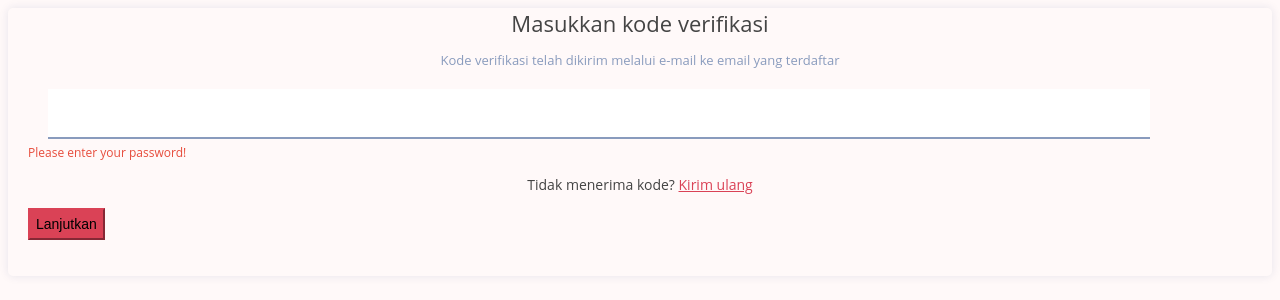
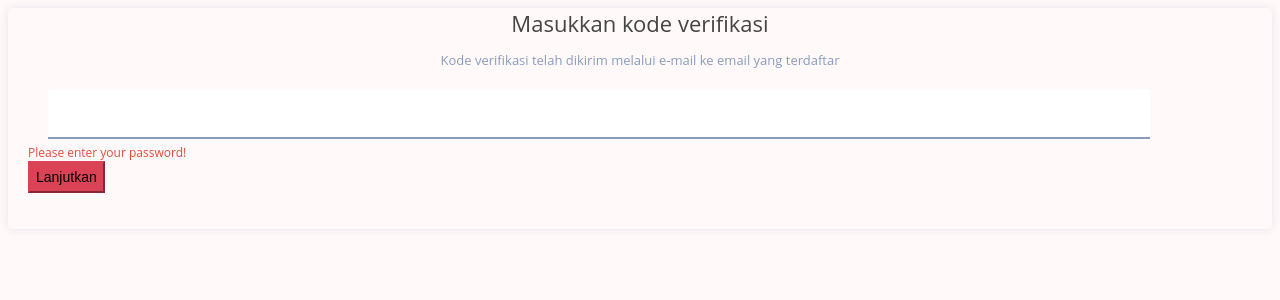
Before and after one commit to AzzaWafiqurrohmah/MuslimahGuide, a PHP site: the page made by src/view/verification-code.php in a window 1280 px wide. Shown: the top 300 px of the page. Run offline with PHP 8.4, Linux system fonts and the light colour scheme; the template is opened without the code that fills it, so the values that code supplies are empty.

Commit message:
fix: verification layout

```diff
--- a/src/view/verification-code.php
+++ b/src/view/verification-code.php
@@ -32,9 +32,6 @@
                                         <input type="hidden" name="verification_id" id="verification_id" value="<?= $id; ?>">
                                         <div class="invalid-feedback">Please enter your password!</div>
                                     </div>
-                                    <p style="font-size: 14px; text-align: center">
-                                        Tidak menerima kode? <a href="#" style="color: #DA4256; text-decoration: underline;">Kirim ulang</a>
-                                    </p>
                                     <div class="col-12">
                                         <button class="btn btn-primary w-100" type="submit" id="manual" name="manual" style="font-size: 14px; padding: 6px" >Lanjutkan</button>
                                     </div>
--- a/src/view/verification-email.php
+++ b/src/view/verification-email.php
@@ -35,7 +35,7 @@
                                     </div>
 
                                     <div class="col-12">
-                                        <button class="btn btn-primary w-100" type="submit" id="manual" name="manual" style="font-size: 14px; padding: 6px" >Lanjutkan</button>
+                                        <button class="btn btn-primary w-100" type="submit" id="manual" name="manual" style="font-size: 14px; padding: 6px" >Kirim kode verifikasi</button>
                                     </div>
                                 </form>
 
```
